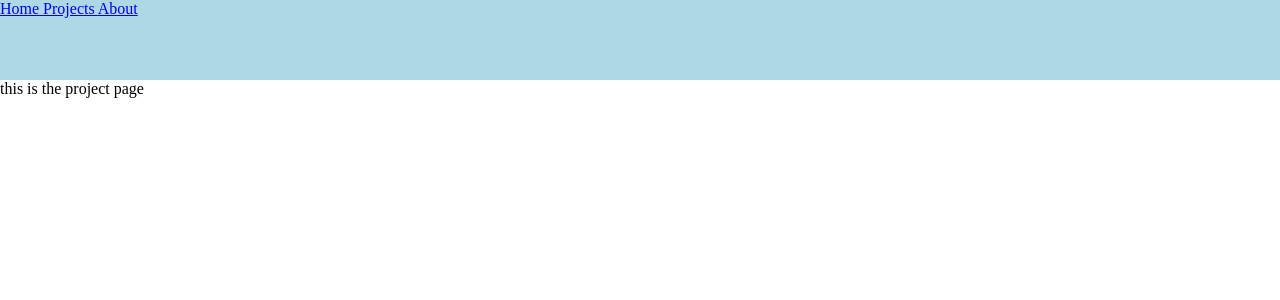
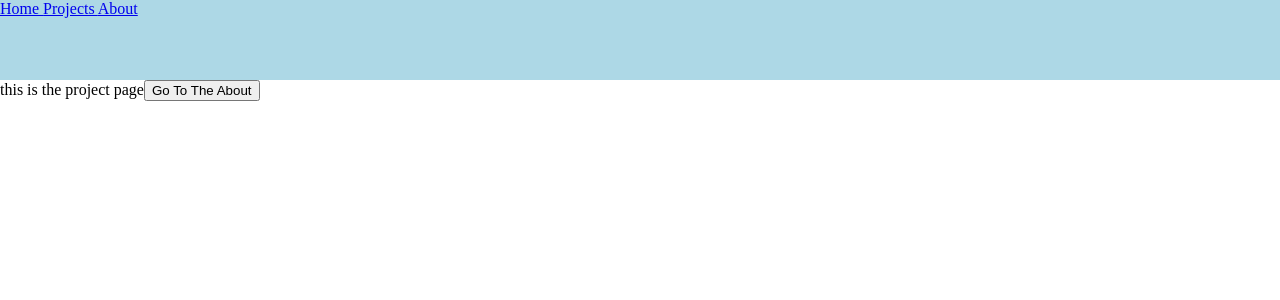
Before and after one commit to andydangit/React-Hook, a React (Create React App) app: page /projects in a window 1280 px wide. Shown: the top 300 px of the page. Built offline with nearby package versions, Linux system fonts and the light colour scheme.

Commit message:
ad useHistory

```diff
--- a/src/pages/Projects.jsx
+++ b/src/pages/Projects.jsx
@@ -1,11 +1,21 @@
-import React from 'react'
+import React from "react";
+import { useHistory } from "react-router-dom";
 
 function Projects() {
-    return (
-        <div>
-            this is the project page
-        </div>
-    )
+  const history = useHistory();
+
+  return (
+    <div>
+      this is the project page
+      <button
+        onClick={() => {
+          history.push("/about");
+        }}
+      >
+        Go To The About
+      </button>
+    </div>
+  );
 }
 
-export default Projects
+export default Projects;
```
